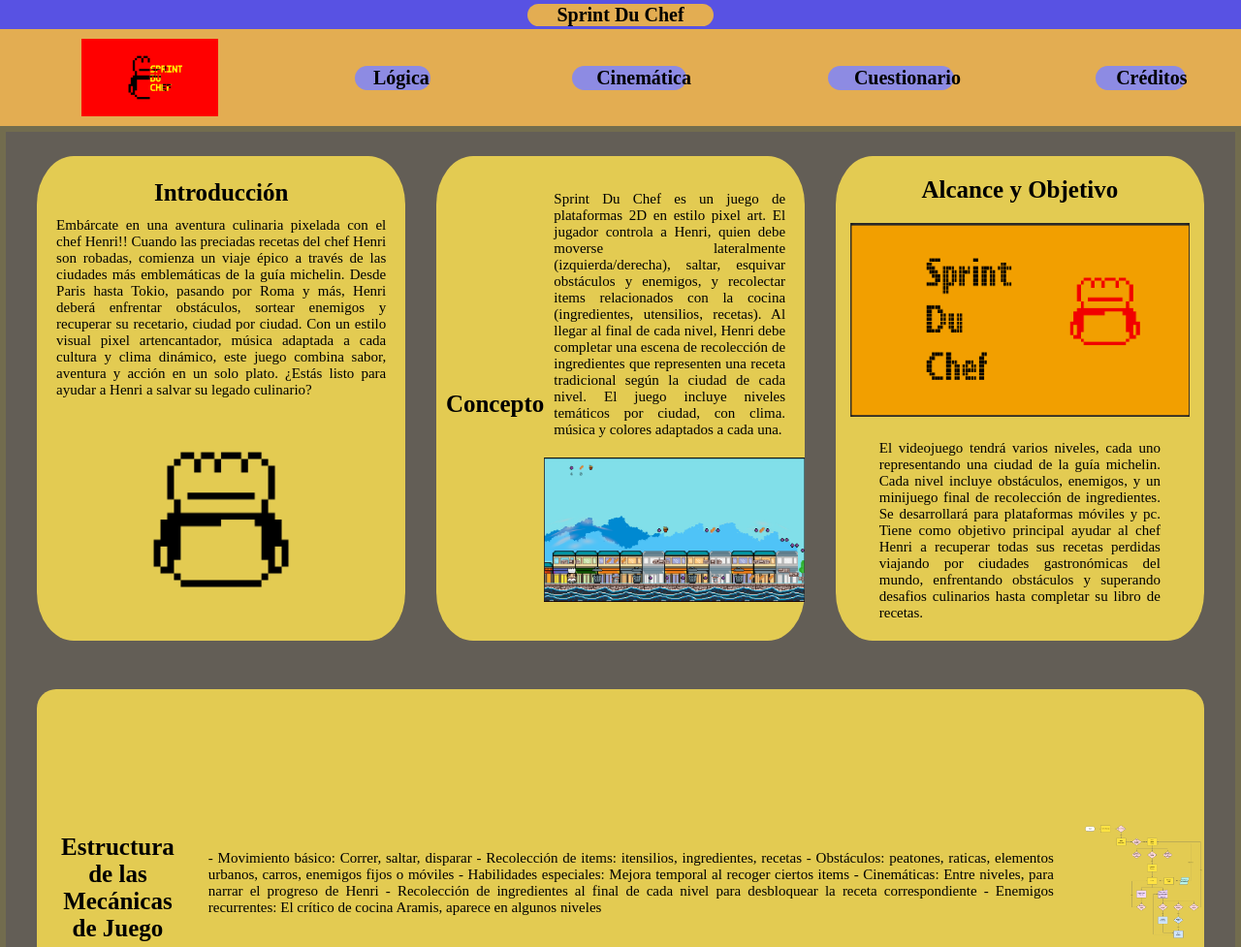
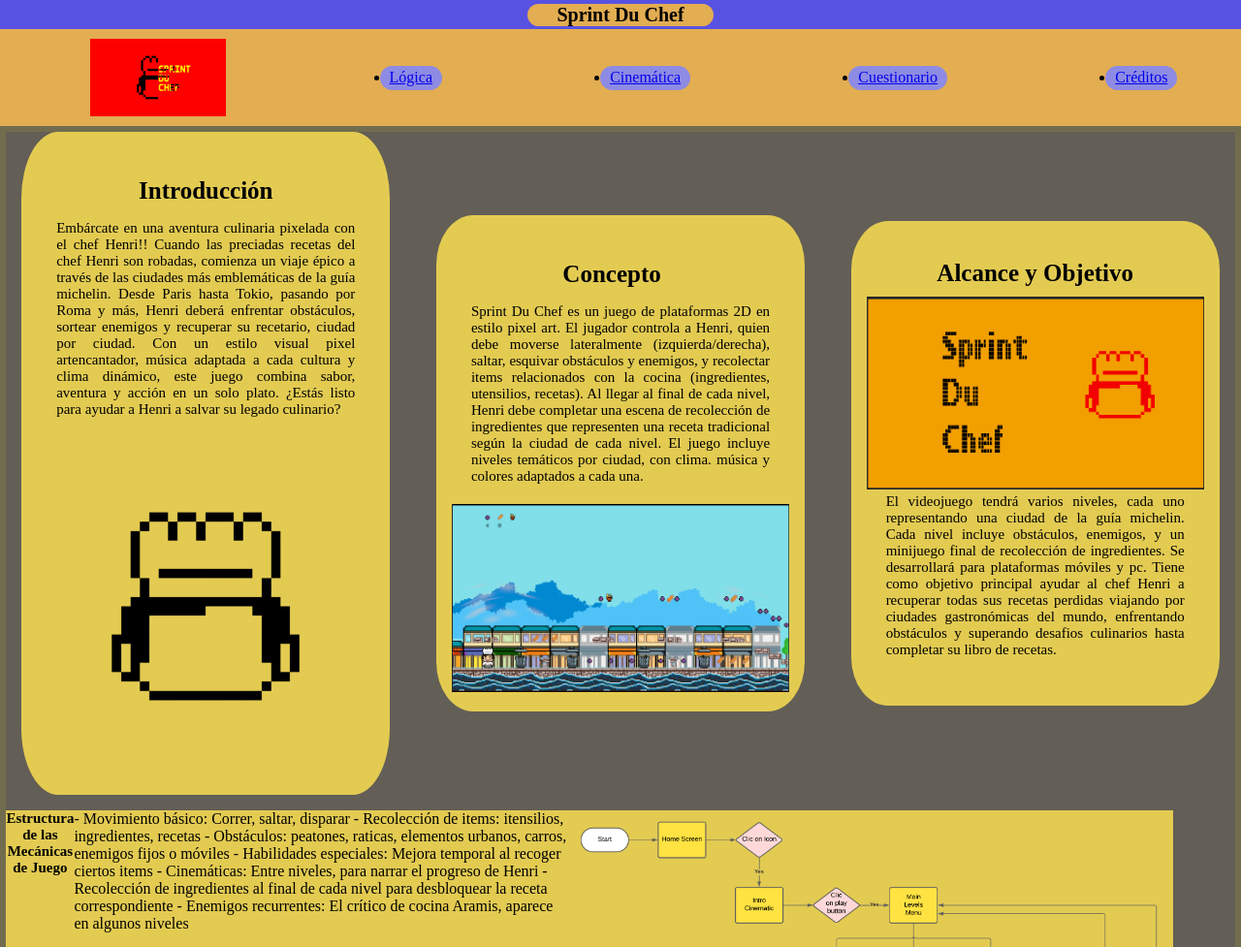
Before and after one commit to normaurquiza/SprintDuChefVideoGame, a plain HTML site: page index.html in a window 1280 px wide. Shown: the top 977 px of the page at 97% size. Drawn offline with Linux system fonts and the light colour scheme.

Commit message:
Update maingame.css

```diff
--- a/maingame.css
+++ b/maingame.css
@@ -1,121 +1,94 @@
-/*Color de fondo de la pagina*/
-body
-{
+/* ====== ESTILOS BASE ====== */
+body {
     background-color: #726C4E;
+    margin: 0;
+    padding: 0;
 }
 
-/*Contiene las 3 cajas verticales*/
-main
-{
-    /*background:#939393;*/
-    background:  #635E56 ;
+/* Contenedor principal */
+main {
+    background: #635E56;
     width: 99%;
-    height: 1000px;
+    min-height: 1000px;
     display: flex;
     flex-wrap: wrap;
     justify-content: space-between;
-    align-items:center;
+    align-items: center;
     margin: auto;
     margin-top: 0.5%;
+    gap: 1rem;
 }
 
-/*pie de pagina*/
-footer
-{
-  /*background: #ff0000;*/
+/* ====== FOOTER ====== */
+footer {
   background: #5852E3;
   width: 100%;
-  height: 90px;
+  min-height: 90px;
   display: flex;
   justify-content: center;
   align-items: center;
   gap: 20px;
   margin-top: 0.5%;
   border-radius: 30px 30px;
+  flex-wrap: wrap;
 }
 
-#footer1
-{
-    /*background: yellow;*/
+#footer1, #footer2, #footer3 {
     background: #E3CB52;
     width: 100px;
     height: 20%;
+    display: flex;
     align-items: center;
+    justify-content: center;
 }
 
-#footer2
-{
-    /*background: yellow;*/
-    background: #E3CB52;
-    width: 100px;
-    height: 20%;
-    align-items: center;
-}
-
-#footer3
-{
-    /*background: yellow;*/
-    background: #E3CB52;
-    width: 100px;
-    height: 20%;
-    align-items: center;
-}
-
-/*circulos del footer*/
-#circulos
-{
+#circulos {
   display: flex;
   justify-content: center;
   align-items: center;
 }
 
-#circ
-{
-  background: rgb(255, 255, 255);
+#circ {
+  background: #fff;
   width: 60px;
   height: 60px;
   border-radius: 50%;
 }
 
-/*caja donde esta el texto del footer*/
-#section5
-{
-    width:50%;
+#section5 {
+    width: 50%;
     height: 20px;
 }
 
-.art6
-{
+.art6 {
     width: 45%;
     height: 30px;
 }
 
-/*texto de footer videojuego sprint*/
-#article6
-{
+#article6 {
     font-size: 25px;
     color: #ffffff;
     font-style: oblique;
 }
 
-
-#section1 /*contiene la introduccion*/
-{
-    /*background: #d7a3a3;*/
+/* ====== SECCIONES ====== */
+#section1,
+#section2,
+#section3 {
     background: #E3CB52;
-    width:30%;
-    height: 500px;
+    width: 30%;
+    min-height: 500px;
     display: flex;
-    flex-wrap: nowrap;
+    flex-direction: column;
     margin: auto;
-    align-items:center;
-    justify-content:center;
-    flex-direction:column;
+    align-items: center;
+    justify-content: center;
     border-radius: 10%;
+    padding: 1rem;
+    box-sizing: border-box;
 }
 
-.art1
-{
+.art1 {
     width: 40%;
     height: 75px;
     display: flex;
@@ -125,256 +98,61 @@ footer
     justify-content: center;
 }
 
-/*Contiene la introducción*/
-#article1
-{
-    width:50%;
+#article1 {
+    width: 50%;
     height: 50px;
-    display:flex;
+    display: flex;
     align-items: center;
-    justify-content:center;
+    justify-content: center;
     margin: auto;
 }
 
-.art1 h2 /*titulo de introducción*/
-{
+.art1 h2 {
     font-size: 25px;
-    color: #000000;
-    font-style:normal;
+    color: #000;
     padding-top: 10%;
 }
 
-#section1 .txtcard p /*texto dentro de introducción*/
-{
-    color: #000000;
+#section1 .txtcard p,
+#section2 .txtcard p,
+#section3 .txtcard p {
+    color: #000;
     font-size: 15px;
     text-align: justify;
-    margin-left: 20px;
-    margin-right: 20px;
+    margin: 0 20px 20px;
 }
 
-#section1 #article3  /*imagen del logo debajo de texto de introduccioón*/
-{
-   width: 250px;
+#section1 #article3,
+#section2 #article3,
+#section3 #article3 {
+   max-width: 100%;
 }
 
-#section2 /*contiene comcepto*/
-{
-    /*background: #d7a3a3;*/
-    background: #E3CB52;
-    width:30%;
-    height: 500px;
-    border-radius: 10%;
-    display:flex;
-    flex-wrap: nowrap;
-    align-items: center;
-}
-
-#section2 .txtcard p /*texto dentro de concepto*/
-{
-    color: #000000;
-    font-size: 15px;
-    text-align: justify;
-    margin-left: 10px;
-    margin-right: 20px;
-    margin-bottom: 20px;
-}
-
-#section2 .art1 h2 /*titulo de concepto*/
-{
+/* Sección 2 título */
+#section2 .art1 h2 {
     font-size: 25px;
-    color: #000000;
-    font-style:normal;
+    color: #000;
     margin-left: 10px;
 }
 
-#section2 #article3
-{
-    width: 280px;
-    align-items: center;
+h2 {
+    background: none;
+    font-size: 15px;
+    font-weight: bold;
+    text-align: center;
+    margin: auto;
 }
 
-h2
-{
-    background: 0;
-    font-size: 15px;
-    font-weight:bold;
-    text-align: center;
-    margin: auto;
-    justify-content: center;
-    align-items: center;
-}
-
-#section3
-{
-    /*background: #d7a3a3;*/
-    background: #E3CB52;
-    width:30%;
-    height: 500px;
-    display: flex;
-    flex-wrap: nowrap;
-    flex-direction:column;
-    align-items: center;
-    justify-content:center;
-    border-radius: 10%;
-    margin: auto;
-
-/*imagen dentro de seccion 3
-    background-image:url(1.png);
-    background-repeat:round;
-    background-size:contain;
-    background-position:initial;
-    opacity:20%;*/
-}
-
-/*imagen de seccion 3*/
-#section3 #article3
-{
-    width: 350px;
-    opacity: 100%;
-    padding-top: 10px;
-}
-
-
-#section3 h2 /*alcance y objetivo*/
-{
+#section3 h2 {
     font-size: 25px;
-    color: #000000;
-    font-style:normal;
+    color: #000;
     padding-top: 5%;
     margin-bottom: 10px;
 }
 
-#section3 .txtcard p /*texto dentro de alcance y objetivo*/
-{
-    color: #000000;
-    font-size: 15px;
-    text-align: justify;
-    margin-left: 45px;
-    margin-right: 45px;
-    margin-bottom: 10px;
-    margin-top: 20px;
-}
-
-/*caja con color de fondo de cinematica y creditos*/
-ul
-{
-    background: 0;
+/* ====== SECCIÓN 4 ====== */
+#section4 {
+    background: #E3CB52;
+    width: 95%;
+    min-height: 400px;
     display: flex;
-    align-items:center;
-    width: 90%;
-    justify-content:space-evenly;
-    border-radius: 50%;
-
-}
-
-/*caja con color de fondo de cinematica y creditos*/
-li
-{
-    background-color: transparent;
-    display:flex;
-    width: 65%;
-    align-items: center;
-    justify-content: space-evenly;
-    border-radius: 40%;
-}
-
-
-/*Contiene los textos de historia, cinematica, cuestionario y creditos*/
-a
-{
-    text-decoration: none;
-    font-size: 20px;
-    color: #000000;
-    margin: auto;
-    font-weight: bold;
-}
-
-.art4 h2
-{
-    text-decoration: none;
-    font-size: 40px;
-    color: #ffffff;
-    font-style: oblique;
-}
-
-.art5 h2
-{
-    margin-top: 7%;
-    text-decoration: none;
-    font-size: 30px;
-    color: #ffffff;
-    font-style: normal;
-}
-
-#section4
-{
-    /*background: #d7a3a3;*/
-    background: #E3CB52;
-    width:95%;
-    height: 400px;
-    display: flex;
-    flex-wrap: nowrap;
-    /*flex-direction:column;*/
-    flex-direction:initial;
-    align-items: center;
-    justify-content:space-between;
-    margin: auto;
-    border-radius: 20PX 20PX;
-}
-
-/*texto dentro de seccion 4*/
-#section4 .txtcard p
-{
-    color: #000000;
-    font-size: 15px;
-    text-align: justify;
-    margin-left: 35px;
-    margin-right: 30px;
-}
-
-#section4 h2
-{
-    font-size: 25px;
-    color: #000000;
-    font-style:normal;
-    margin-left: 25px;
-}
-#section4 #imgMini
-{
-    width: 400px;
-}
-
-/*los siguientes elementos permiten abrir y cerrar la imagen del diagrama de flujo, a modo de ampliación*/
-
-.modal
-{
-  display: none;
-  position: fixed;
-  z-index: 999;
-  left: 0;
-  top: 0;
-  width: 100%;
-  height: 100%;
-  background: rgba(0,0,0,0.8);
-  justify-content: center;
-  align-items: center;
-}
-
-.modal-contenido
-{
-  max-width: 90%;
-  max-height: 90%;
-  border-radius: 8px;
-}
-
-.cerrar
-{
-  position: absolute;
-  top: 20px;
-  right: 30px;
-  color: #fff;
-  font-size: 40px;
-  font-weight: bold;
-  cursor: pointer;
-}
```
